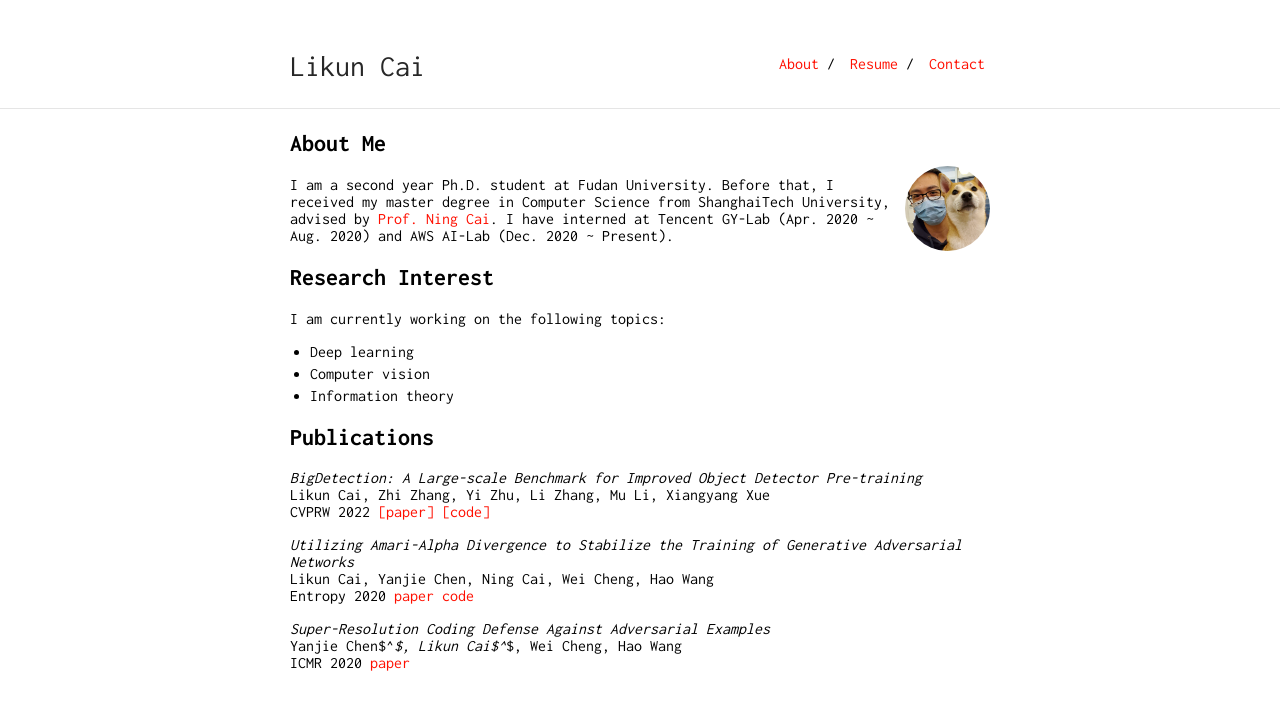
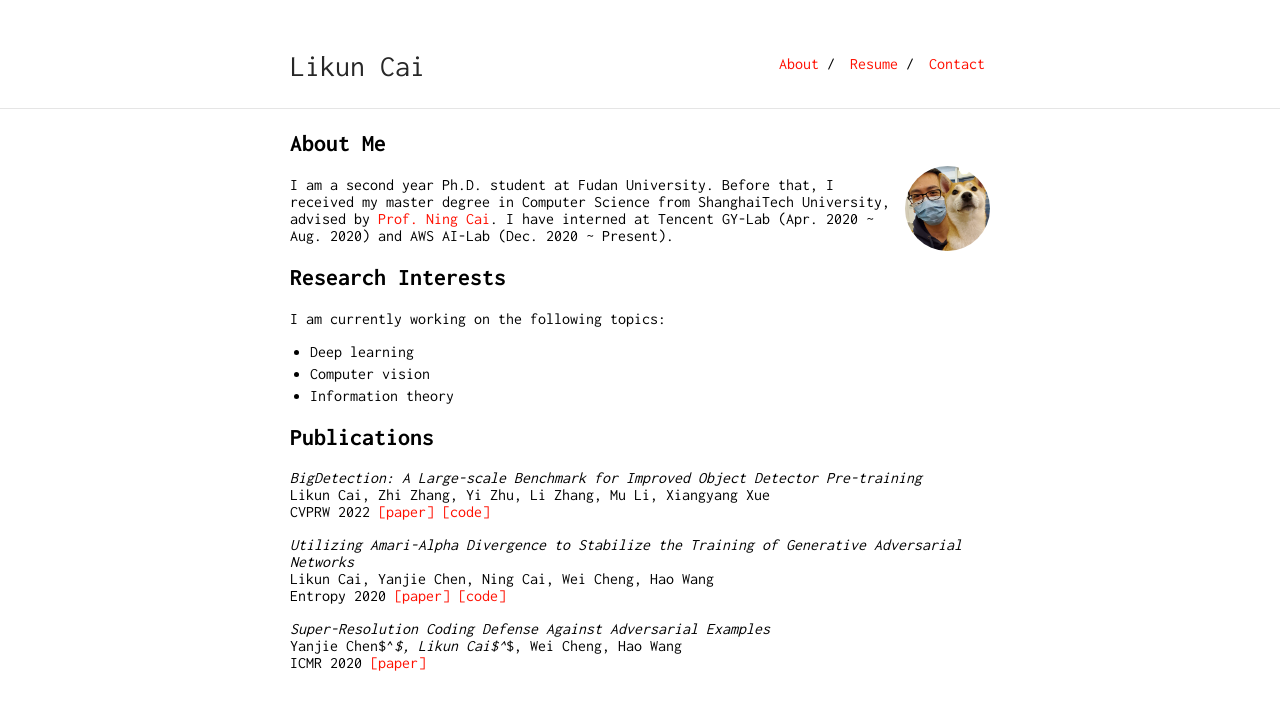
Before and after one commit to cailk/cailk.github.io, a Jekyll site: the page built from index.md, in a window 1280 px wide. Shown: the top 710 px of the page. Built offline with Jekyll 4.4.1, drawn with Linux system fonts in a browser that asks for light colours; our own code applies the rules of GitHub Pages for plain Markdown files.

Commit message:
update researcher-theme

```diff
--- a/index.md
+++ b/index.md
@@ -10,7 +10,7 @@
 Before that, I received my master degree in Computer Science from ShanghaiTech University, advised by [Prof. Ning Cai](https://sist.shanghaitech.edu.cn/sist_en/2020/0814/c7582a54749/page.htm).
 I have interned at Tencent GY-Lab (Apr. 2020 ~ Aug. 2020) and AWS AI-Lab (Dec. 2020 ~ Present).
 
-## Research Interest
+## Research Interests
 
 I am currently working on the following topics:
 * Deep learning
@@ -25,8 +25,8 @@
 
 *Utilizing Amari-Alpha Divergence to Stabilize the Training of Generative Adversarial Networks* \\
 Likun Cai, Yanjie Chen, Ning Cai, Wei Cheng, Hao Wang \\
-Entropy 2020 [paper]() [code]()
+Entropy 2020 [[paper]]() [[code]]()
 
 *Super-Resolution Coding Defense Against Adversarial Examples* \\
 Yanjie Chen$^*$, Likun Cai$^*$, Wei Cheng, Hao Wang \\
-ICMR 2020 [paper]()
+ICMR 2020 [[paper]]()
```
